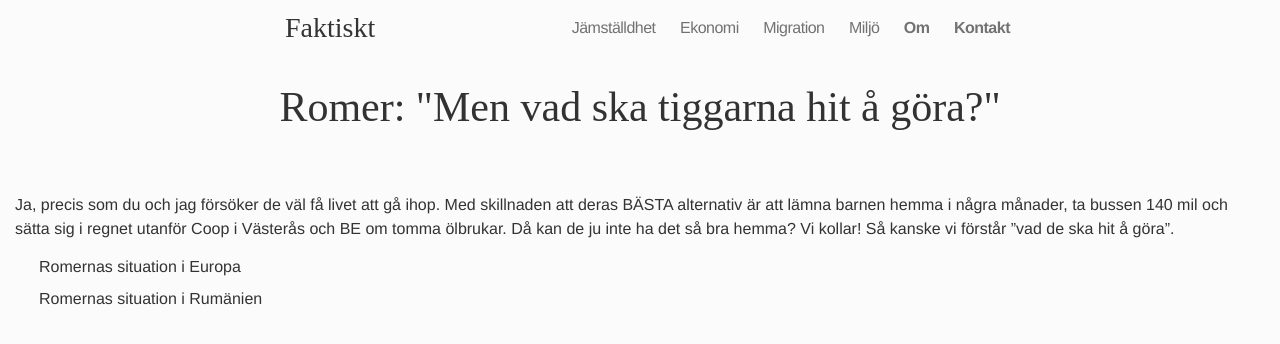
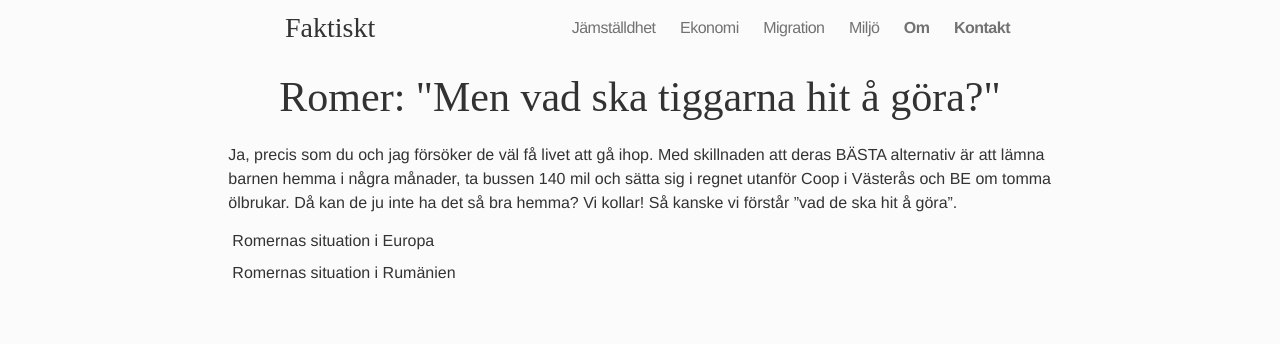
Before and after one commit to frigolitvarulv/faktiskt.github.io, a Jekyll site: the page built from migration/romer-men-vad-ska-tiggarna-hit-g-ra.md, in a window 1280 px wide. Shown: the top 344 px of the page. Built offline with Jekyll 4.4.1, drawn with Linux system fonts in a browser that asks for light colours; nearby versions of some CDN libraries; Markdown is read by kramdown in place of the engine named in the settings.

Commit message:
Layout changes: adjusted proportions for larger screen sizes. Added contact form page conected to third-party server

```diff
--- a/_includes/header.html
+++ b/_includes/header.html
@@ -32,7 +32,7 @@
         {% endif %}
 
           <a class="page-link nav-link" href="{{ "/om" | prepend: site.baseurl }}">Om</a>
-          <a class="page-link nav-link" href="{{ "/kontakt" | prepend: site.baseurl }}">Kontakt</a>
+          <a class="page-link nav-link" href="{{ "/contact" | prepend: site.baseurl }}">Kontakt</a>
 
       </div>
     </nav>
--- a/_layouts/index.html
+++ b/_layouts/index.html
@@ -3,7 +3,7 @@ layout: page
 ---
 
 <div class="row">
-  <div class="index col-xs-12 col-md-6 col-md-offset-3">
+  <div class="index col-xs-12 col-sm-6 col-sm-offset-3">
 
   {{ content }}
 
--- a/_layouts/post.html
+++ b/_layouts/post.html
@@ -5,14 +5,14 @@ layout: default
 
 
 
-  <header class="col-xs-12 post-header text-center">
+  <header class="col-xs-12 col-sm-8 col-sm-offset-2 post-header-custom text-center">
     <h1>{{ page.title }}</h1>
   </header>
 </div><!--col-->
 
 <div class="row">
 
-  <article class="col-xs-12 post-content">
+  <article class="col-xs-12 col-sm-8 col-sm-offset-2 ">
   {{ content }}
   </article>
 
--- a/_layouts/postindex.html
+++ b/_layouts/postindex.html
@@ -1,7 +1,10 @@
 ---
 layout: post
 ---
-<div class="post-index index">
+
+<div class="row">
+
+<div class="col-xs-12 post-index index">
 
   {{ content }}
 
@@ -21,3 +24,4 @@ layout: post
   {% endfor %}
   </ul>
 </div>
+</div><!--row-->
--- a/css/custom.css
+++ b/css/custom.css
@@ -18,8 +18,15 @@ a {
 a:focus, a:hover {
 	text-decoration: none;
 }
-.post-header h1 {
+a:visited {
+	color: tomato;
+}
+.post-header-custom h1 {
 	letter-spacing: 0;
+	font-size: 42px;
+	line-height: 1;
+	font-weight: 300;
+	margin-bottom: 25px;
 }
 .site-bar .site-title {
 	margin: 0 auto;
@@ -99,3 +106,7 @@ a:focus, a:hover {
 	background-color: #323232;
 	color: white;
 }
+.form-control {
+	border: 1px solid #323232;
+	background: #fbfbfb;
+}
```
Also changed, not shown: contact.html (added, +20 -0 lines), kontakt.md (line endings or trailing spaces).
